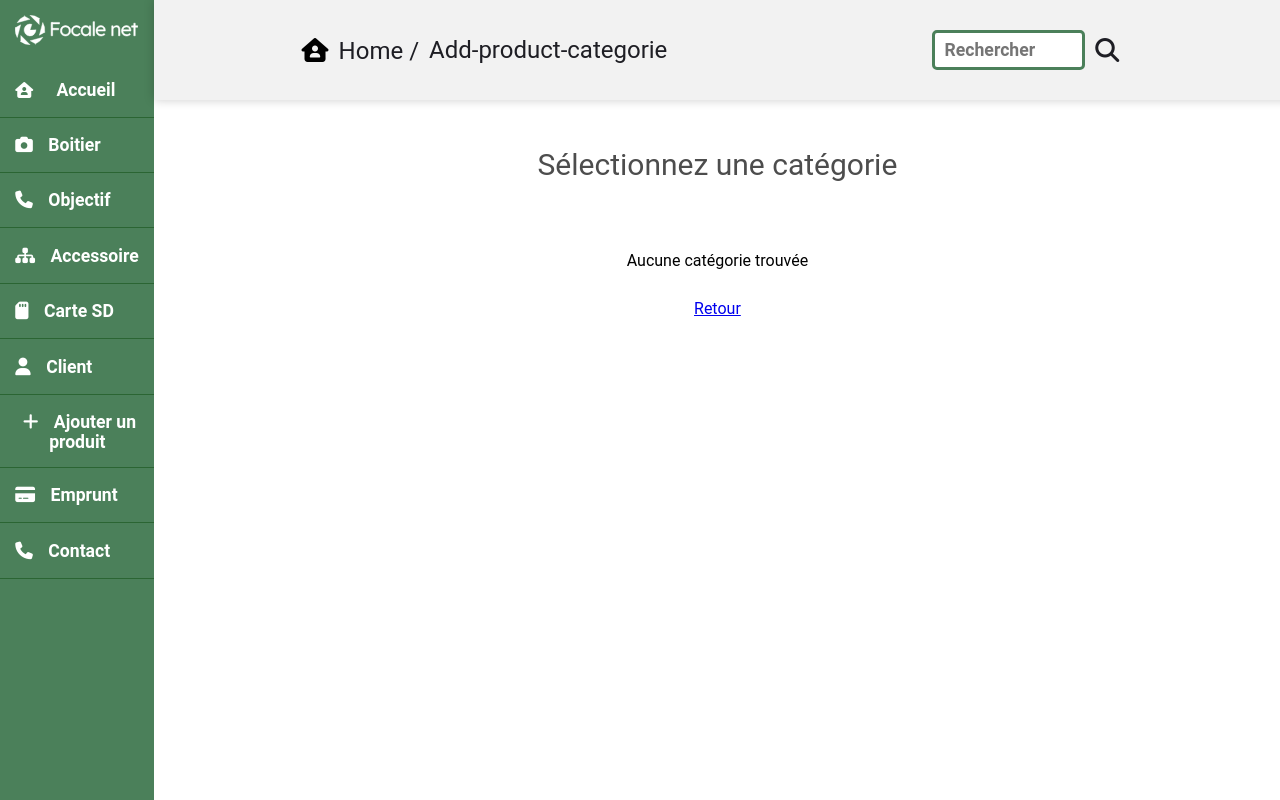
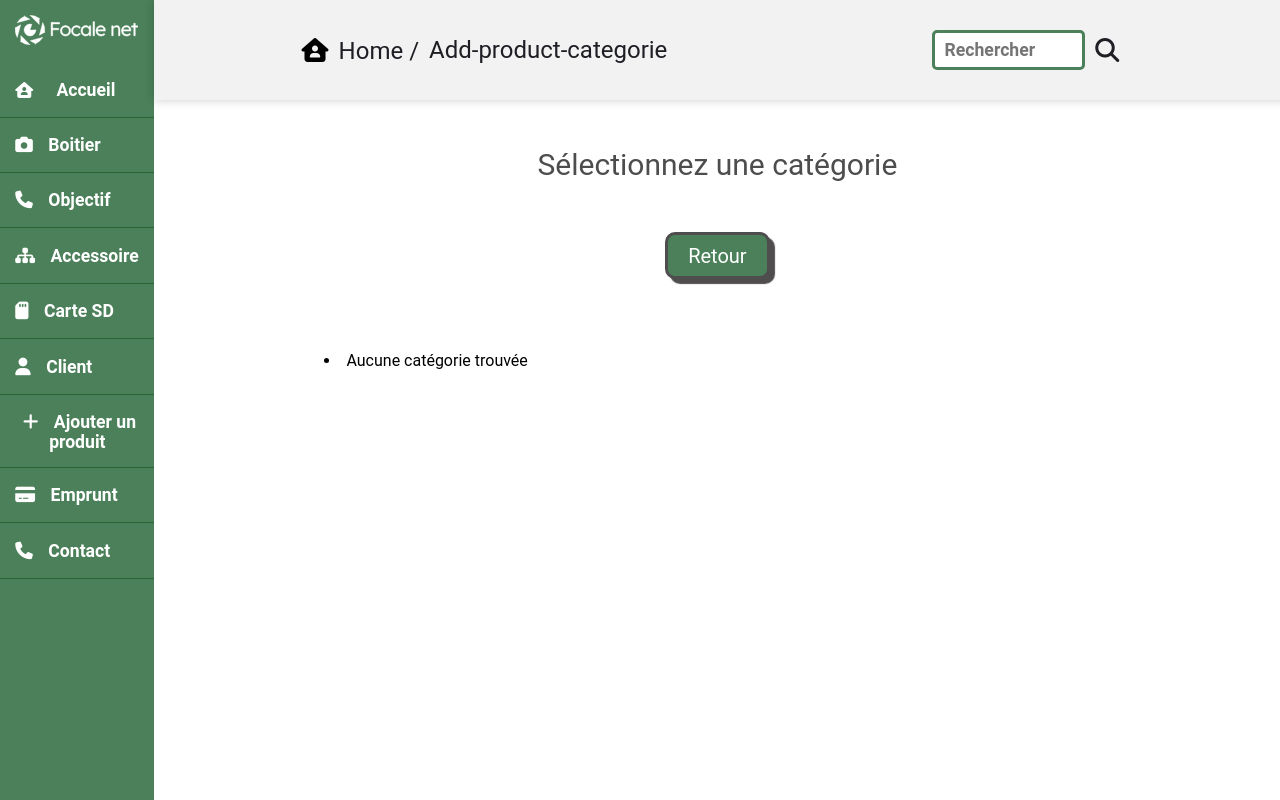
Before and after one commit to Klaimand22/sae203, a PHP site: page /html/add-product-categorie.php in a window 1280 px wide. Run offline with PHP 8.4, Linux system fonts and the light colour scheme; data that the repository does not hold is empty; some libraries are stand-ins or nearby versions.

Commit message:
categorie

```diff
--- a/css/categorie.css
+++ b/css/categorie.css
@@ -1,39 +1,57 @@
 .catego  {
+    display: flex;
+    grid-template-columns:repeat(2, 1fr) ;
+    grid-template-rows:repeat(2, 1fr) ;
     width: 40%;
-    display: flex;
-    justify-content: center;
     margin-top: 7%;
+    margin-right: 35%;
     gap: 10%;
+
 
 
 }
 
 .catego a {
-    display: flex;
-    align-items: center;
-    justify-content: center;
+    width: 50%;
+    padding: 10%;
     box-shadow: 5px 5px 1px #4f4d4d;
     background-color: #4b805a;
     font-size: 20px;
     border-radius: 10px;
     border: 3px solid #4f4d4d;
     color: #fff;
-
+    transition: ease-in-out 50ms;
 
 }
 
 
 .catego a:nth-child(1){
-    background-color: #cea244
+    text-decoration: none;
+    background-color: #cea244;
+    width: 100%;
 }
-.catego a:nth-child(2){
+.catego a:nth-child(3){
+    text-decoration: none;
     background-color: #557c94;
+    width: 100%;
 }
-.catego a:nth-child(-1 * 1 + 4){
+.catego a:nth-child(5){
+    text-decoration: none;
+    display: flex;
+    justify-content: center;
+    align-items: center;
+    background-color: #94577c;
+    width: 31%;
+}
+.catego a:nth-child(7){
+    text-decoration: none;
+    display: flex;
+    justify-content: center;
+    align-items: center;
     background-color: #8c6b4b;
-}
-.catego a:nth-child(2+2){
-    background-color: #94577c;
+    width: 31%;
+
+
 }
 
 .catego a:hover{
@@ -43,5 +61,24 @@
 
 
 .back {
-    margin-top: 3%;
+    text-decoration: none;
+    display: flex;
+    justify-content: center;
+    align-items: center;
+    margin-top: 5%;
+    width: 10%;
+    padding: 1%;
+    box-shadow: 5px 5px 1px #4f4d4d;
+    background-color: #4b805a;
+    font-size: 20px;
+    border-radius: 10px;
+    border: 3px solid #4f4d4d;
+    color: #fff;
+    transition: ease-in-out 50ms;
 }
+
+
+.back:hover {
+    background-color: #fff;
+    color: #4b805a;
+}
--- a/html/add-product-categorie.php
+++ b/html/add-product-categorie.php
@@ -22,8 +22,10 @@
 
 <body>
     <div class="tableau-client">
+
         <h1>Sélectionnez une catégorie</h1>
-        <ul class="catego">
+        <a class="back" href="index.php">Retour</a>
+        <div class="catego">
             <?php
             require_once('connexion.php');
             $sql = "SELECT * FROM sae203_categorie";
@@ -38,9 +40,9 @@
             mysqli_close($CONNEXION);
             ?>
 
-        </ul >
+        </div >
 
-        <a class="back" href="index.php">Retour</a>
+
     </div>
 
 
```
Also changed, not shown: 1 other file.
